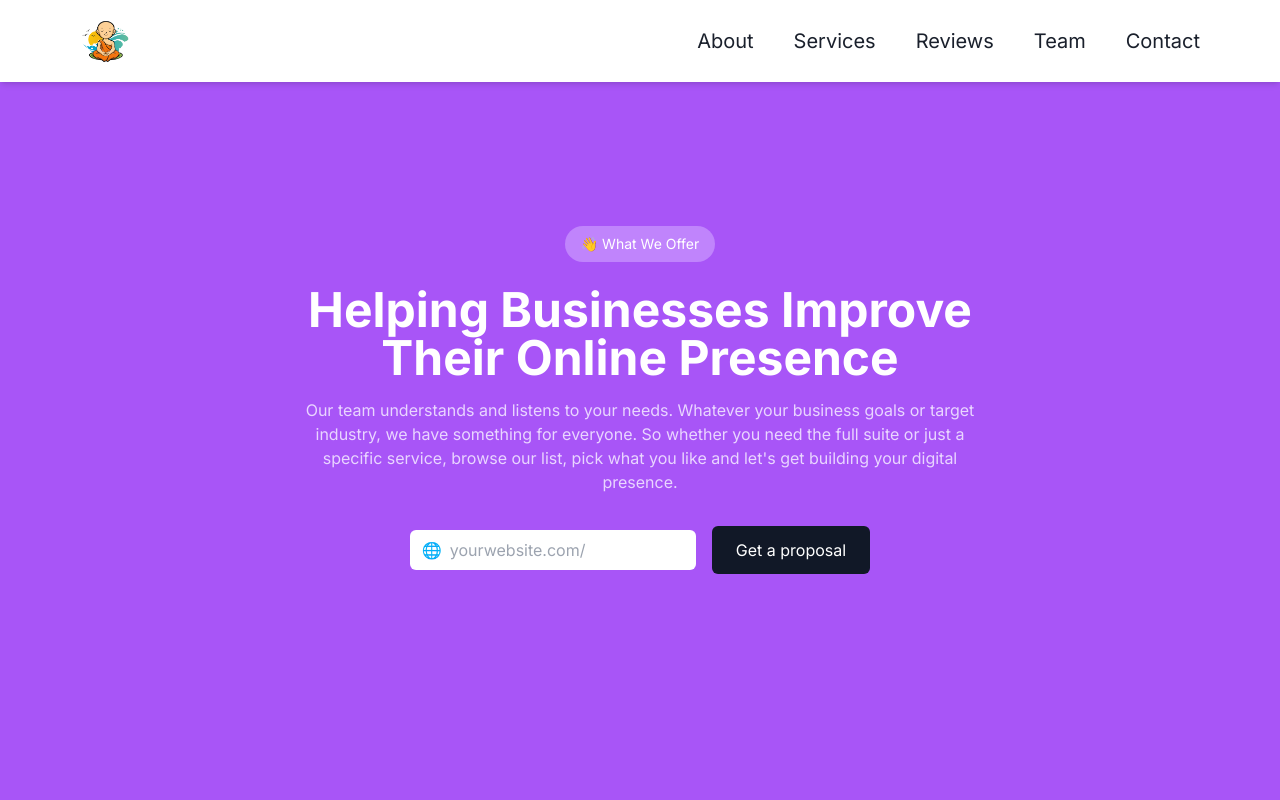
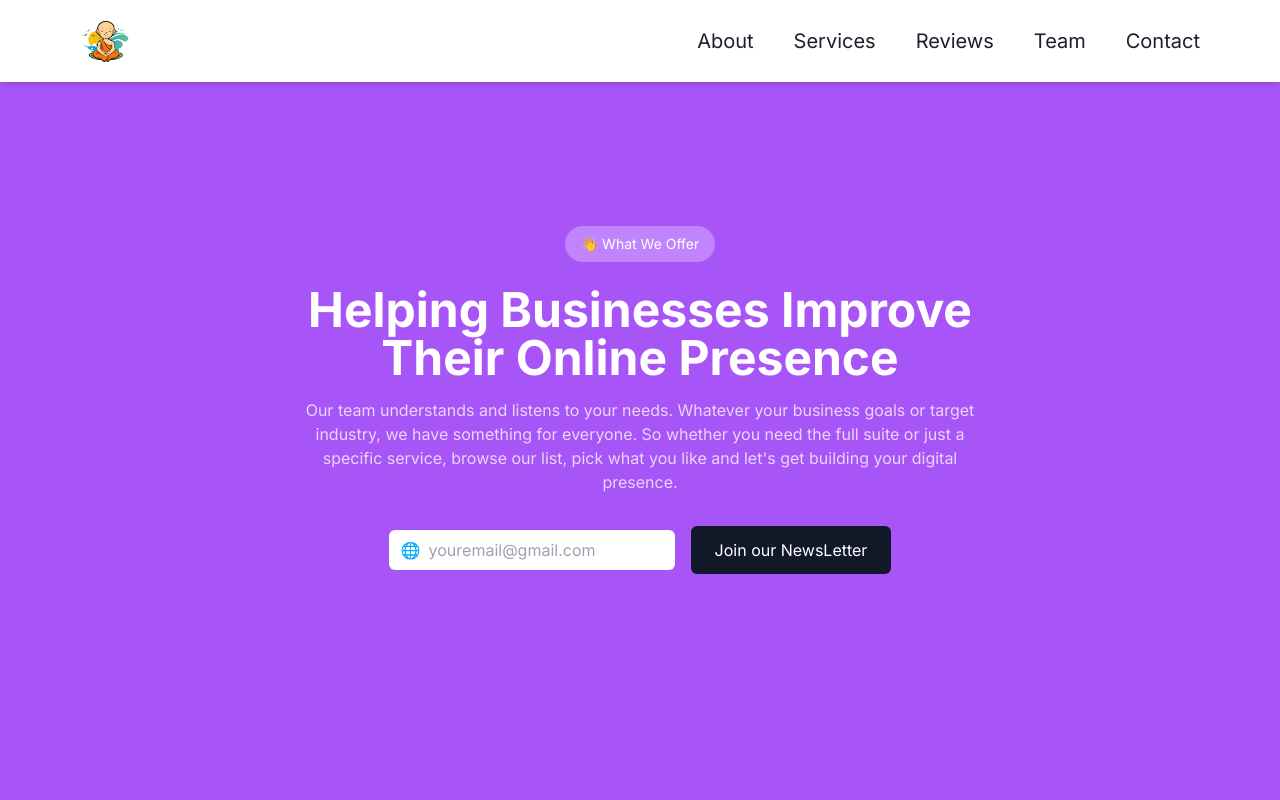
Before and after one commit to advertmonks/advertmonkswebsite, a Next.js app: page /about in a window 1280 px wide. Shown: the top 800 px of the page. Built offline with nearby package versions, Linux system fonts and the light colour scheme.

Commit message:
form changes

```diff
--- a/src/components/aboutconnet.jsx
+++ b/src/components/aboutconnet.jsx
@@ -78,7 +78,7 @@ const ContactPage = () => {
             </label>
             <input
               className="w-full rounded-lg border-gray-300 p-4 text-sm shadow-sm"
-              placeholder="your Number"
+              placeholder="Your Number"
               required
               type="tel"
               name="phone"
@@ -95,12 +95,12 @@ const ContactPage = () => {
               placeholder="Company Name"
               required
               type="tel"
-              name="phone"
+              name="company"
               value={values.company}
               onChange={handleChange}
             />
           </div>
-          <div>
+          {/* <div>
             <label htmlFor="website-url" className="sr-only">
               Website URL
             </label>
@@ -113,7 +113,7 @@ const ContactPage = () => {
               value={values.message}
               onChange={handleChange}
             />
-          </div>
+          </div> */}
 
           <div>
             <button
--- a/src/components/abouthero.jsx
+++ b/src/components/abouthero.jsx
@@ -1,13 +1,16 @@
 "use client"
 import Link from "next/link";
-import React from "react";
+import React, { useState } from "react";
 import { useEmailContext } from '@/context/EmailContext';
+import { contactform } from "@/lib/action";
 
 const HeroSection = () => {
   const { isEmpty, setIsEmpty } = useEmailContext();
+  const  [filled , setFilled]  = useState(false);
 
   const handleChange = ({ target }) => {
     setIsEmpty(target.value);
+    setFilled(true);
   };
 
   return (
@@ -30,24 +33,29 @@ const HeroSection = () => {
           pick what you like and let&apos;s get building your digital presence.
         </p>
 
+        <form  action={contactform}>
         <div className="flex flex-col sm:flex-row justify-center items-center space-y-4 sm:space-y-0 sm:space-x-4">
           <div className="bg-white rounded-md flex items-center px-3 py-2 w-full sm:w-auto">
             <span className="text-gray-400 mr-2">🌐</span>
             <input
               type="text"
-              placeholder="yourwebsite.com/"
+              name="email"
+              placeholder="youremail@gmail.com"
               className="bg-transparent outline-none flex-grow"
               value={isEmpty}
               onChange={handleChange}
               required
             />
+
           </div>
-          <Link href="/about#contactForm">
-            <button className="bg-gray-900 text-white px-6 py-3 rounded-md hover:bg-gray-800 transition duration-300 w-full sm:w-auto">
-              Get a proposal
+
+
+            <button className={`${filled ? '' : 'disabled'} bg-gray-900 text-white px-6 py-3 rounded-md hover:bg-gray-800 transition duration-300 w-full sm:w-auto`}>
+              Join our NewsLetter
             </button>
-          </Link>
+
         </div>
+          </form>
       </div>
     </div>
   );
--- a/src/components/contactForm.jsx
+++ b/src/components/contactForm.jsx
@@ -20,7 +20,7 @@ import { useEmailContext } from "@/context/EmailContext";
   export default function ContactForm() {
 
     let {isEmpty} = useEmailContext();
-    const initValues = { name: "", email: isEmpty, phone: "", message: "" };
+    const initValues = { name: "", email: isEmpty, phone: "Your Number", message: "" };
 
     const initState = { isLoading: false, error: "", values: initValues };
 
@@ -70,6 +70,7 @@ import { useEmailContext } from "@/context/EmailContext";
             value={values.email}
             onChange={handleChange}
 
+
           />
           <FormErrorMessage>Required</FormErrorMessage>
         </FormControl>
@@ -85,7 +86,6 @@ import { useEmailContext } from "@/context/EmailContext";
             errorBorderColor="red.300"
             value={values.phone}
             onChange={handleChange}
-
           />
           <FormErrorMessage>Required</FormErrorMessage>
         </FormControl>
--- a/src/lib/action.js
+++ b/src/lib/action.js
@@ -23,7 +23,7 @@ export const contactform = async (formdata) => {
 
   const mailOptions = {
     from: email,
-    to:`advertmonks.india@gmail.com, ${email}, team@ossconsulting.in`,
+    to:`advertmonks.india@gmail.com, team@ossconsulting.in`,
     subject: "New query registered",
     text: "hello",
     html: Query({ name, email, phone,company, message  }),
```
